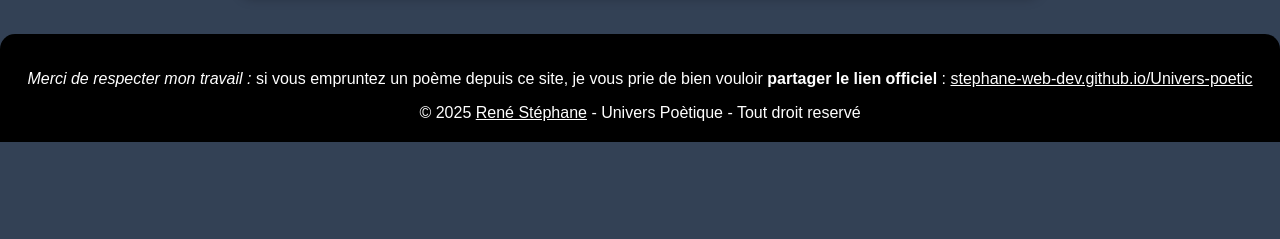
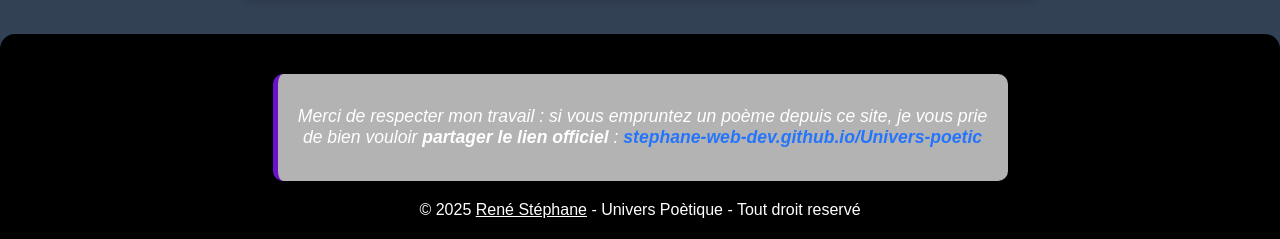
Before and after one commit to Stephane-web-dev/Univers-poetic, a plain HTML site: page index.html in a window 1280 px wide. Shown: the part 1019-1258 px from the top of the page. Before the commit the page ends 1161 px from the top, so only its background shows below. Drawn offline with Linux system fonts and the light colour scheme.

Commit message:
Update style.css

```diff
--- a/style.css
+++ b/style.css
@@ -39,7 +39,26 @@
     color: #ef4444;
 
     }
-
+    .remarque {
+  margin: 20px auto;
+  padding: 15px;
+  max-width: 700px;
+  text-align: center;
+  font-style: italic;
+  font-size: 1.1rem;
+  background: rgba(255,255,255,0.7);
+  border-left: 5px solid #6a11cb;
+  border-radius: 10px;
+  box-shadow: 0 2px 8px rgba(0,0,0,0.1);
+}
+.remarque a {
+  color: #2575fc;
+  font-weight: bold;
+  text-decoration: none;
+}
+.remarque a:hover {
+  text-decoration: underline;
+}
     section {
     display: none;
     padding:
```
